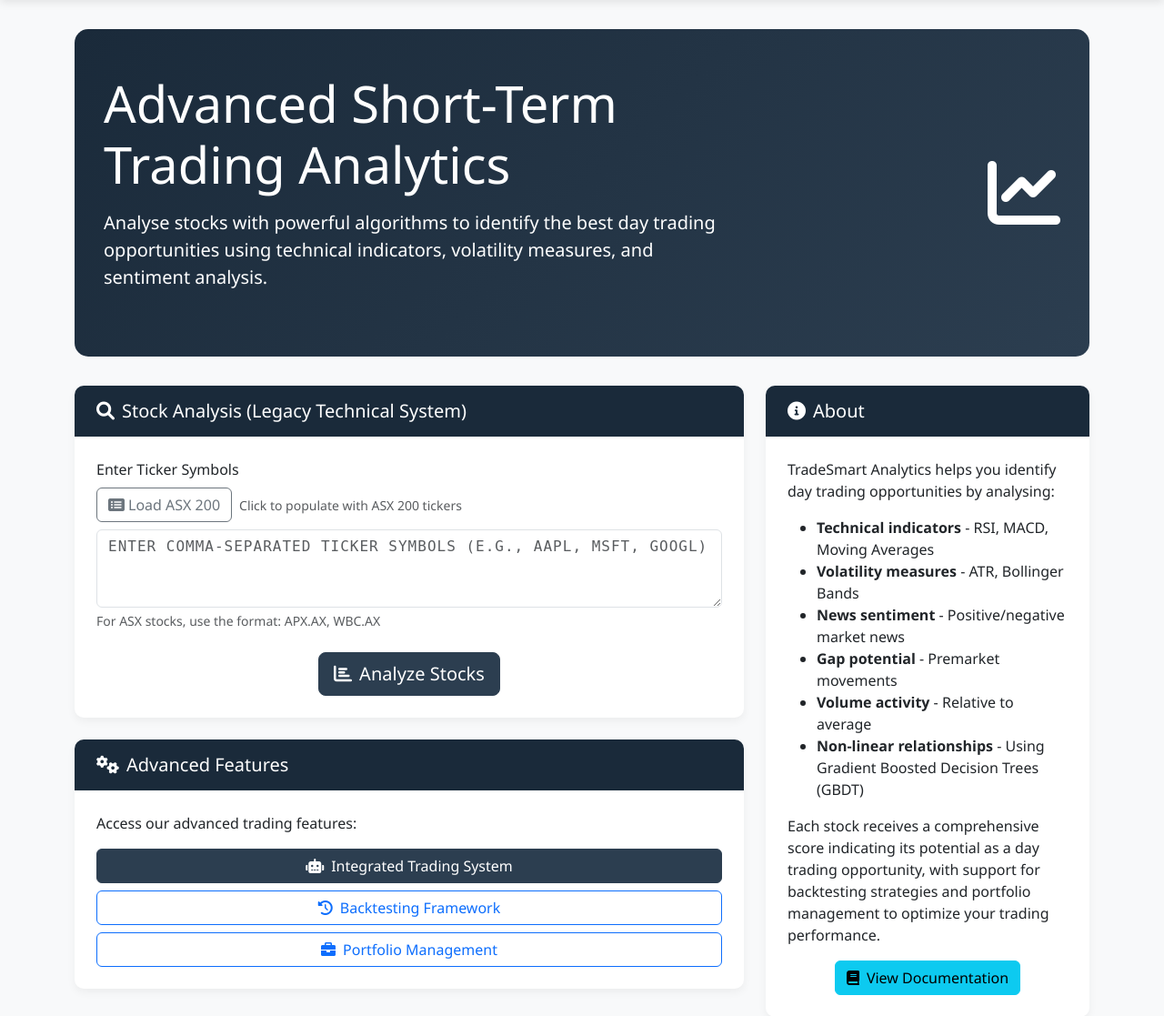
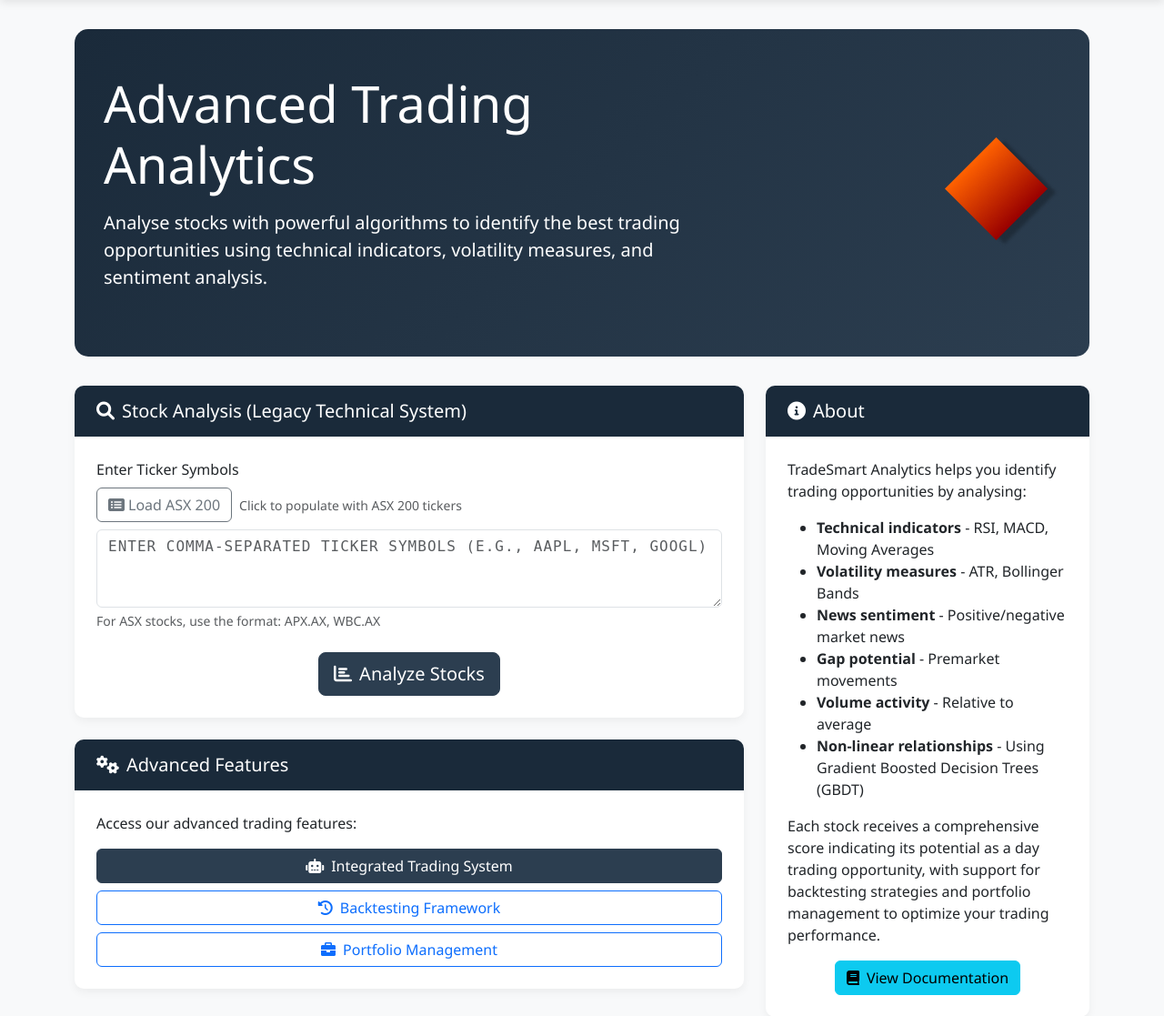
Before and after one commit to kenneth-law/TradeSmart, a Flask app: page / in a window 1280 px wide. Shown: the part 58-1175 px from the top of the page at 91% size. Run offline with Flask 3, Linux system fonts and the light colour scheme; some libraries are stand-ins or nearby versions.

Commit message:
updated logo in base.html

```diff
--- a/templates/index.html
+++ b/templates/index.html
@@ -6,13 +6,13 @@
 <div class="home-hero fade-in">
     <div class="row align-items-center">
         <div class="col-md-8">
-            <h1 class="display-4 mb-3">Advanced Short-Term Trading Analytics</h1>
+            <h1 class="display-4 mb-3">Advanced Trading Analytics</h1>
             <p class="lead mb-4">
-                Analyse stocks with powerful algorithms to identify the best day trading opportunities using technical indicators, volatility measures, and sentiment analysis.
+                Analyse stocks with powerful algorithms to identify the best trading opportunities using technical indicators, volatility measures, and sentiment analysis.
             </p>
         </div>
         <div class="col-md-4 text-center text-md-end">
-            <i class="fas fa-chart-line fa-5x"></i>
+            <img src="{{ url_for('static', filename='images/logo.png') }}" alt="TradeSmart Logo" class="img-fluid">
         </div>
     </div>
 </div>
@@ -110,7 +110,7 @@
                 <h5 class="mb-0"><i class="fas fa-info-circle me-2"></i>About</h5>
             </div>
             <div class="card-body">
-                <p>TradeSmart Analytics helps you identify day trading opportunities by analysing:</p>
+                <p>TradeSmart Analytics helps you identify trading opportunities by analysing:</p>
                 <ul>
                     <li><strong>Technical indicators</strong> - RSI, MACD, Moving Averages</li>
                     <li><strong>Volatility measures</strong> - ATR, Bollinger Bands</li>
```
Also changed, not shown: templates/images/logo.png (added).
